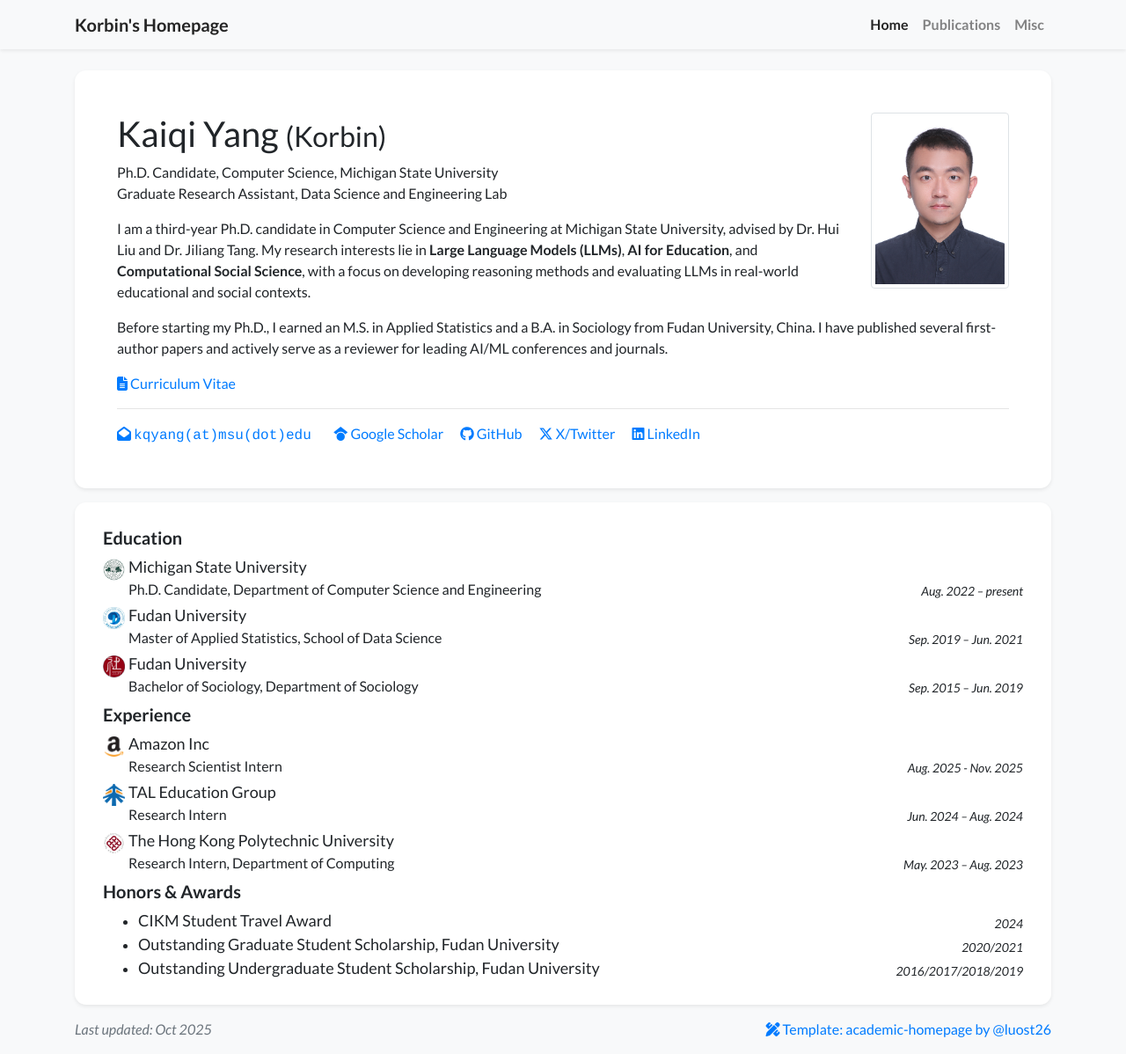
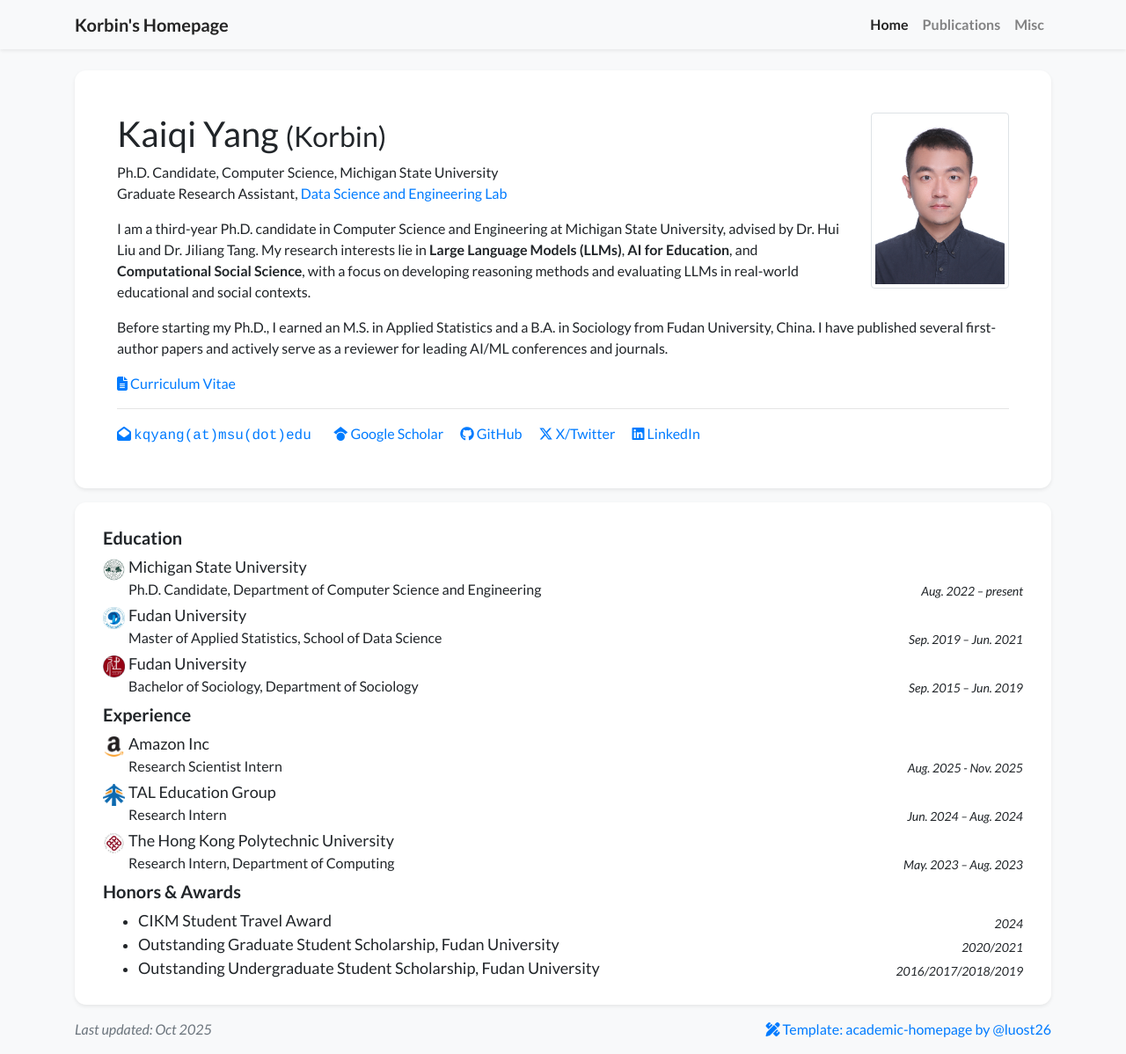
Before and after one commit to KorbinY/korbiny.github.io, a Jekyll site: the page built from index.html, in a window 1280 px wide and 1198 px high. Shown: the whole window at 88% size. Built offline with Jekyll 4.4.1, drawn with Linux system fonts in a browser that asks for light colours; nearby versions of some CDN libraries; a style sheet for code colours, icons or effects is not loaded; part of the change alters nothing that is shown.

Commit message:
Update Position

```diff
--- a/_data/profile.yml
+++ b/_data/profile.yml
@@ -6,7 +6,7 @@ positions:
 # - logo: /assets/images/badges/michigan-state-logo-png-transparent.png
 #   logo_size: 25px
 - name: Ph.D. Candidate, Computer Science, Michigan State University
-- name: Graduate Research Assistant, Data Science and Engineering Lab
+- name: Graduate Research Assistant, <a href="https://dse.cse.msu.edu" target="_blank" rel="noopener noreferrer"> Data Science and Engineering Lab </a>
 
 
 email: "kqyang@msu.edu"
```
